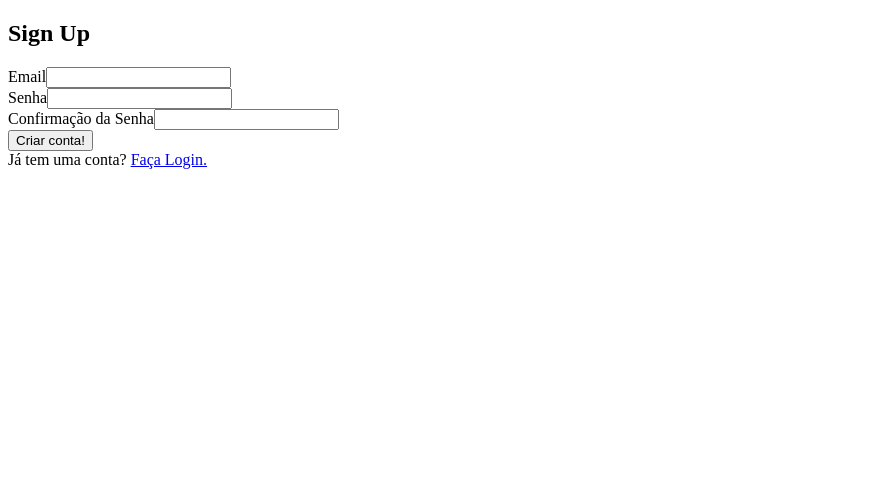
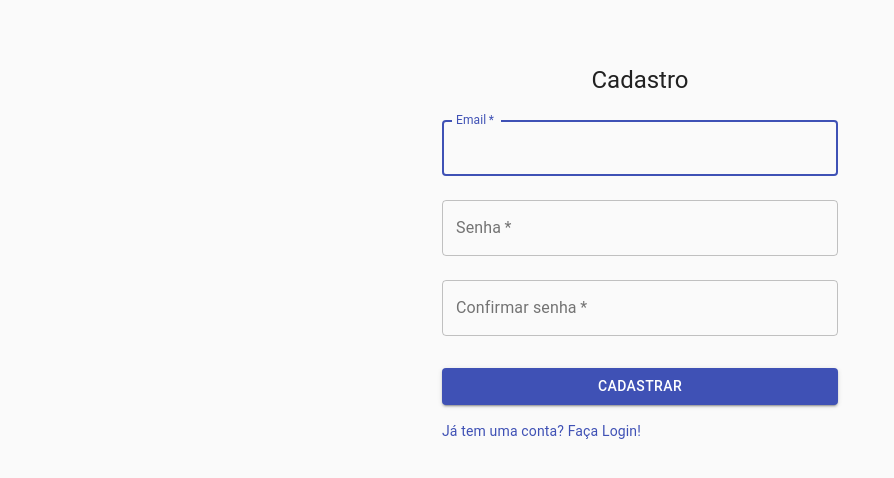
Before and after one commit to oliveira-vh/lancamentos-financeiros-app, a React (Create React App) app: page /signup in a window 1280 px wide. Shown: the top 478 px of the page, without its empty margins (0-894 px from the left). Built offline with nearby package versions, Linux system fonts and the light colour scheme; no server answers.

Commit message:
interface cadastro com materialui

```diff
--- a/src/components/Login/index.js
+++ b/src/components/Login/index.js
@@ -1,8 +1,8 @@
 import React from 'react'
-import { Button, CssBaseline, TextField, Typography, Container } from '@material-ui/core'
+import { Button, CssBaseline, TextField, Typography, Container, Link } from '@material-ui/core'
 import { makeStyles } from '@material-ui/core/styles';
 import { useAuth } from '../../contexts/AuthContext'
-import { Link , useHistory } from 'react-router-dom'
+import { useHistory } from 'react-router-dom'
 
 const useStyles = makeStyles((theme) => ({
     paper: {
--- a/src/components/SignUp/index.js
+++ b/src/components/SignUp/index.js
@@ -1,8 +1,27 @@
 import React from 'react'
+import { Button, CssBaseline, TextField, Typography, Container, Link } from '@material-ui/core'
+import { makeStyles } from '@material-ui/core/styles';
 import { useAuth } from '../../contexts/AuthContext'
-import { Link, useHistory } from 'react-router-dom'
+import { useHistory } from 'react-router-dom'
+
+const useStyles = makeStyles((theme) => ({
+    paper: {
+      marginTop: theme.spacing(8),
+      display: 'flex',
+      flexDirection: 'column',
+      alignItems: 'center',
+    },
+    form: {
+      width: '100%',
+      marginTop: theme.spacing(1),
+    },
+    submit: {
+      margin: theme.spacing(3, 0, 2),
+    },
+}))
 
 const Index = () => {
+    const classes = useStyles()
     const emailRef = React.useRef()
     const passwordRef = React.useRef()
     const passwordConfirmRef = React.useRef()
@@ -30,28 +49,64 @@ const Index = () => {
     }
 
     return (
-        <div>
-            <div>
-                <h2>Sign Up</h2>
+        <Container component="main" maxWidth="xs">
+            <CssBaseline />
+            <div className={classes.paper}>
+                <Typography component="h1" variant="h5">
+                Cadastro
+                </Typography>
                 {error && <p>{error}</p>}
-                <form onSubmit={handleSubmit}>
-                    <div id='email'>
-                        <label>Email</label>
-                        <input type='email' ref={emailRef} required/>
-                    </div>
-                    <div id='password'>
-                        <label>Senha</label>
-                        <input type='password' ref={passwordRef} required/>
-                    </div>
-                    <div id='password-confirm'>
-                        <label>Confirmação da Senha</label>
-                        <input type='password' ref={passwordConfirmRef} required/>
-                    </div>
-                    <button disabled={loading} type='submit'>Criar conta!</button>
+                <form className={classes.form} noValidate onSubmit={handleSubmit}>
+                <TextField
+                    inputRef={emailRef}
+                    variant="outlined"
+                    margin="normal"
+                    required
+                    fullWidth
+                    id="email"
+                    label="Email"
+                    name="email"
+                    type="email"
+                    autoFocus
+                />
+                <TextField
+                    inputRef={passwordRef}
+                    variant="outlined"
+                    margin="normal"
+                    required
+                    fullWidth
+                    name="password"
+                    label="Senha"
+                    type="password"
+                    id="password"
+                />
+                <TextField
+                    inputRef={passwordConfirmRef}
+                    variant="outlined"
+                    margin="normal"
+                    required
+                    fullWidth
+                    name="passwordConfirm"
+                    label="Confirmar senha"
+                    type="password"
+                    id="passwordConfirm"
+                />
+                <Button
+                    type="submit"
+                    fullWidth
+                    variant="contained"
+                    color="primary"
+                    className={classes.submit}
+                    disabled={loading}
+                >
+                    Cadastrar
+                </Button>
+                    <Link href="/login" variant="body2">
+                        {"Já tem uma conta? Faça Login!"}
+                    </Link>
                 </form>
             </div>
-            <div>Já tem uma conta? <Link to='/login'>Faça Login.</Link></div>
-        </div>
+        </Container>
     )
 }
 
```
